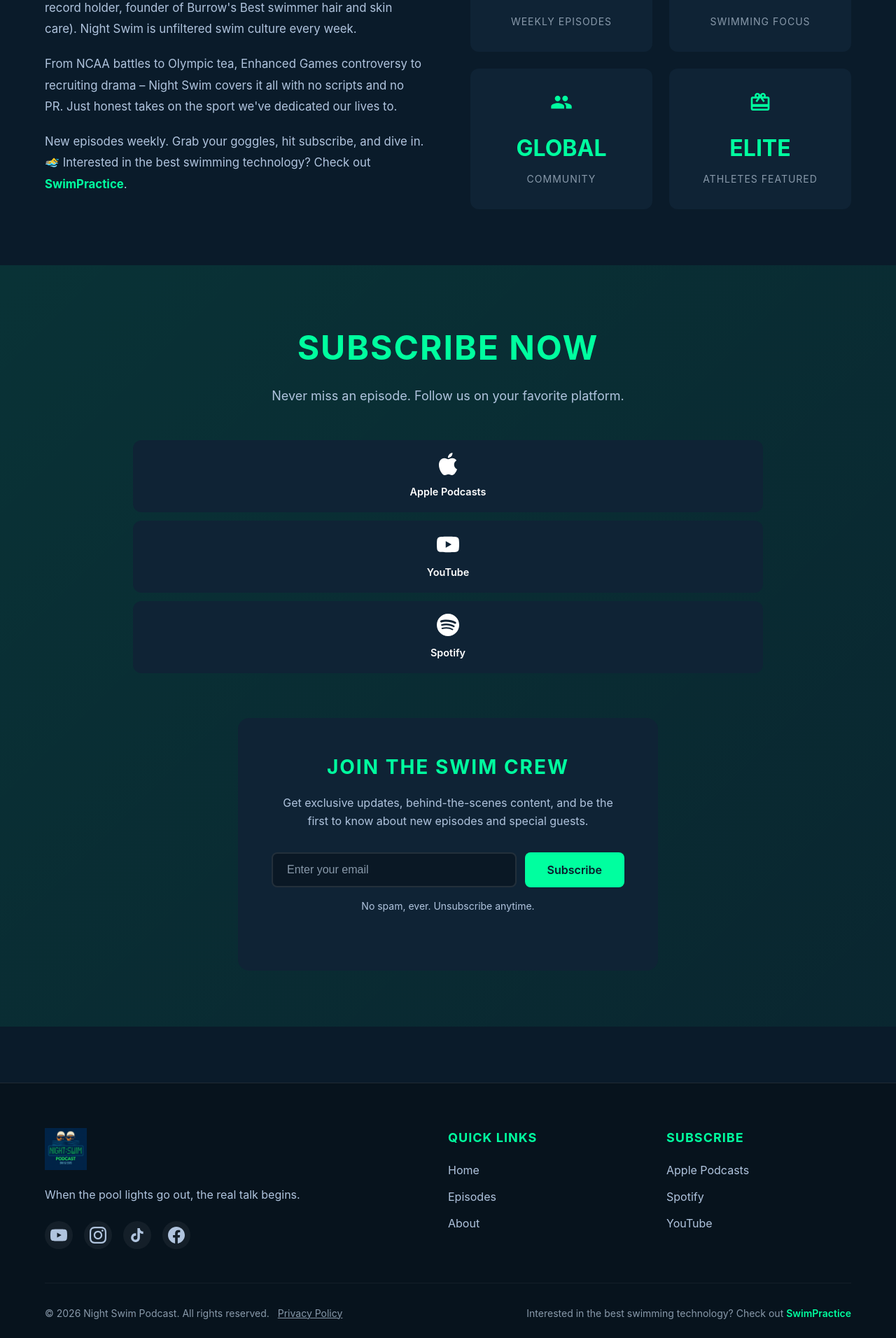
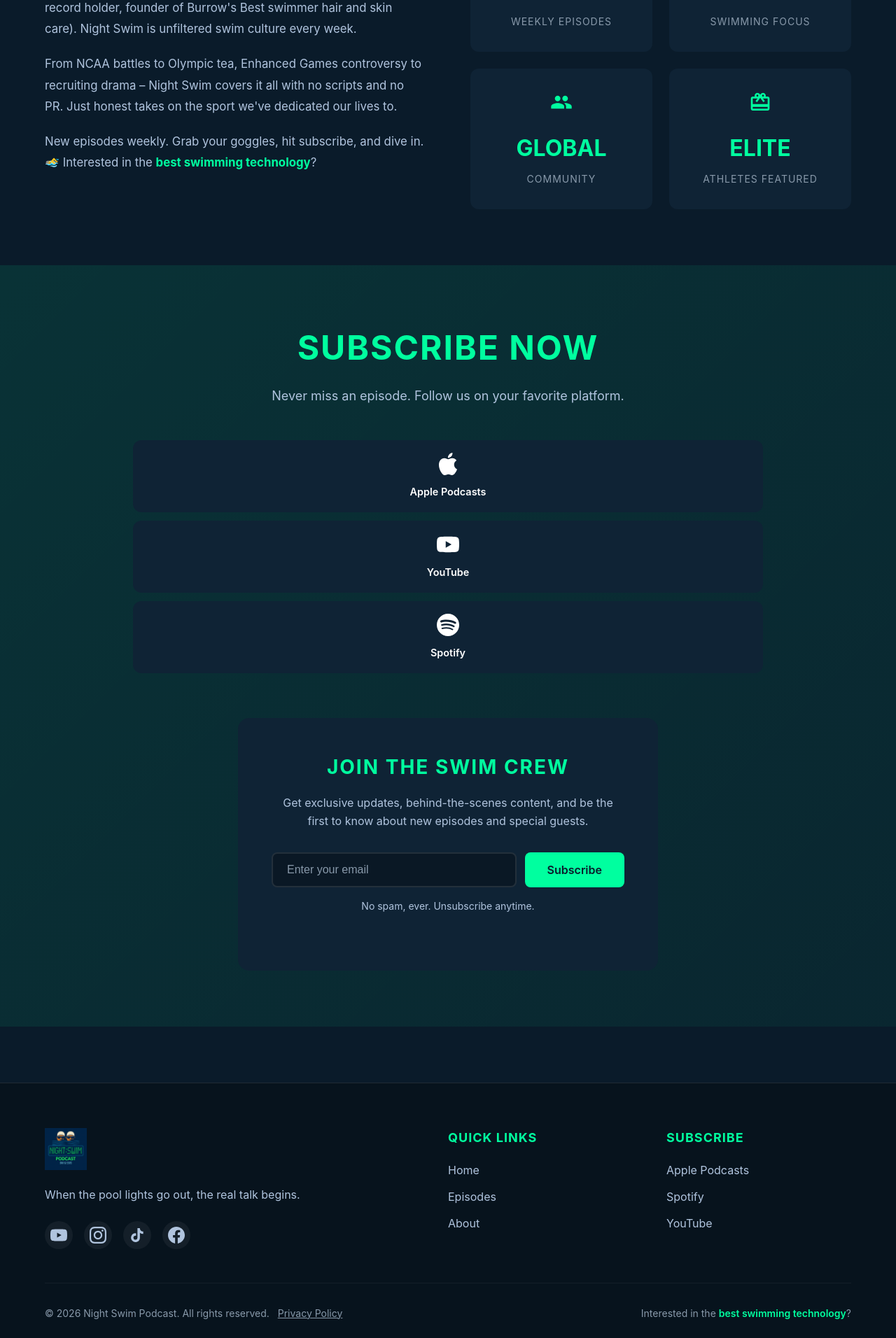
Before and after one commit to swimnerdtim/nightswimpod, a React (Vite) app: page / in a window 1280 px wide. Shown: the part 2743-4655 px from the top of the page at 70% size. Built offline with nearby package versions, Linux system fonts and the light colour scheme.

Commit message:
Link 'best swimming technology' phrase directly to swimpractice.com (no CTA text)

```diff
--- a/src/components/Footer.jsx
+++ b/src/components/Footer.jsx
@@ -56,7 +56,7 @@
 
         <div className="footer-bottom">
           <p>&copy; {new Date().getFullYear()} Night Swim Podcast. All rights reserved. <Link to="/privacy" className="privacy-link">Privacy Policy</Link></p>
-          <p className="presented-by">Interested in the best swimming technology? Check out <a href="https://swimpractice.com" target="_blank" rel="noopener noreferrer">SwimPractice</a></p>
+          <p className="presented-by">Interested in the <a href="https://swimpractice.com" target="_blank" rel="noopener noreferrer">best swimming technology</a>?</p>
         </div>
       </div>
     </footer>
--- a/src/pages/About.jsx
+++ b/src/pages/About.jsx
@@ -34,7 +34,7 @@
                 </p>
                 <p className="mission-footer">
                   New episodes weekly. Grab your goggles, hit subscribe, and dive in.
-                  🏊‍♂️ Interested in the best swimming technology? Check out <strong><a href="https://swimpractice.com" target="_blank" rel="noopener noreferrer">SwimPractice</a></strong>.
+                  🏊‍♂️ Interested in the <strong><a href="https://swimpractice.com" target="_blank" rel="noopener noreferrer">best swimming technology</a></strong>?
                 </p>
               </div>
 
--- a/src/pages/Episode.jsx
+++ b/src/pages/Episode.jsx
@@ -106,10 +106,10 @@
               <p>{episode.description}</p>
 
               <p className="episode-presented-by">
-                🎙️ Interested in the best swimming technology? Check out{' '}
+                🎙️ Interested in the{' '}
                 <a href="https://swimpractice.com" target="_blank" rel="noopener">
-                  SwimPractice
-                </a>{' '}— timing systems, pace clocks, scoreboards, and AI
+                  best swimming technology
+                </a>? Timing systems, pace clocks, scoreboards, and AI
                 coaching tools for competitive swimming.
               </p>
 
@@ -132,7 +132,7 @@
                     })}
                   </div>
                   <div className="transcript-footer">
-                    <p>🎙️ Interested in the best swimming technology? Check out <a href="https://swimpractice.com" target="_blank" rel="noopener noreferrer">SwimPractice</a></p>
+                    <p>🎙️ Interested in the <a href="https://swimpractice.com" target="_blank" rel="noopener noreferrer">best swimming technology</a>?</p>
                   </div>
                 </div>
               )}
@@ -146,7 +146,7 @@
                     ))}
                   </div>
                   <div className="transcript-footer">
-                    <p>🎙️ Interested in the best swimming technology? Check out <a href="https://swimpractice.com" target="_blank" rel="noopener noreferrer">SwimPractice</a></p>
+                    <p>🎙️ Interested in the <a href="https://swimpractice.com" target="_blank" rel="noopener noreferrer">best swimming technology</a>?</p>
                   </div>
                 </div>
               )}
--- a/src/pages/Home.jsx
+++ b/src/pages/Home.jsx
@@ -107,7 +107,7 @@
                 Just honest takes on the sport we've dedicated our lives to.
               </p>
               <p>
-                New episodes weekly. Grab your goggles, hit subscribe, and dive in. 🏊‍♂️ Interested in the best swimming technology? Check out <strong><a href="https://swimpractice.com" target="_blank" rel="noopener noreferrer" className="host-link">SwimPractice</a></strong>.
+                New episodes weekly. Grab your goggles, hit subscribe, and dive in. 🏊‍♂️ Interested in the <strong><a href="https://swimpractice.com" target="_blank" rel="noopener noreferrer" className="host-link">best swimming technology</a></strong>?
               </p>
             </div>
 
```
